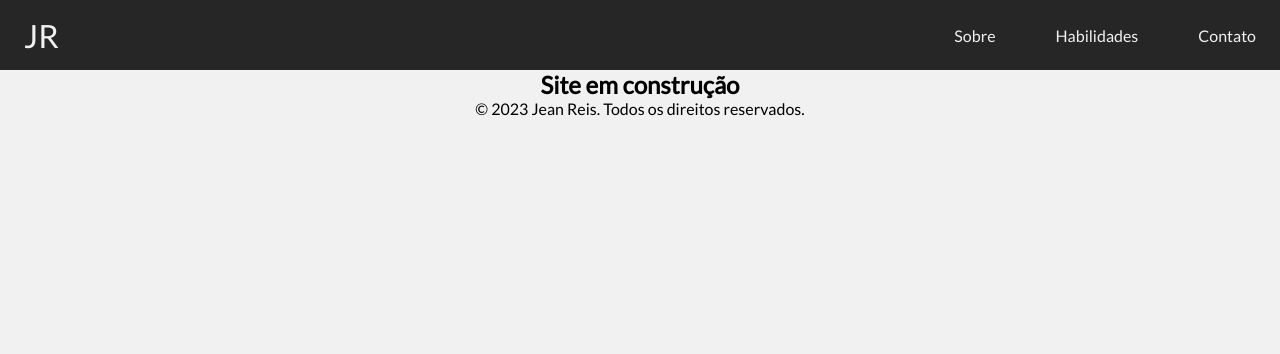
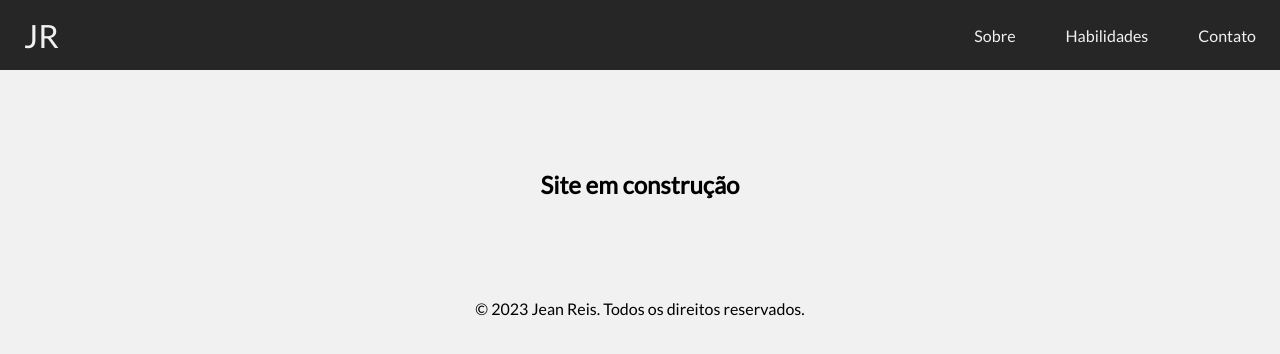
Before and after one commit to iser-naej/iser-naej.github.io, a plain HTML site: page index.html in a window 1280 px wide. Drawn offline with nearby package versions, Linux system fonts and the light colour scheme.

Commit message:
formatacao de mensagem

```diff
--- a/css/style.css
+++ b/css/style.css
@@ -15,6 +15,7 @@ body {
 
 .construcao {
   text-align: center;
+  margin-top: 100px;
 }
 
 header {
@@ -46,7 +47,7 @@ a {
   display: flex;
   justify-content: space-between;
   align-items: center;
-  gap: 60px;
+  gap: 50px;
 }
 
 .nav-link {
```
